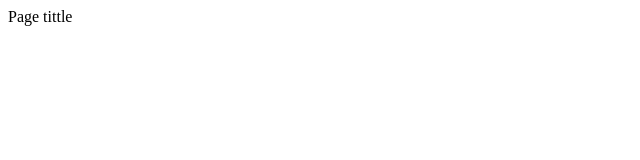
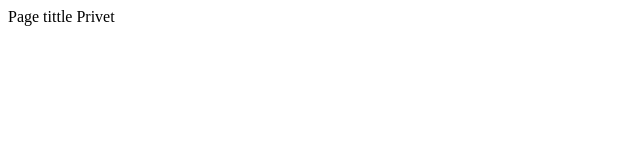
Before and after one commit to serge02156/goit-markup-hw-01., a plain HTML site: page goit-markup-hw-01.html in a window 1280 px wide. Shown: the full height of the page, 0-640 px from the left. Drawn offline with Linux system fonts and the light colour scheme.

Commit message:
Разбераюсь server
запуск на софте в Github

```diff
--- a/goit-markup-hw-01.html
+++ b/goit-markup-hw-01.html
@@ -2,6 +2,6 @@
 <html>
     <head> <tittle>Page tittle </tittle>
     </head>
-    <body><body>
+    <body><A>Privet</A><body>
 
 </html>
```
